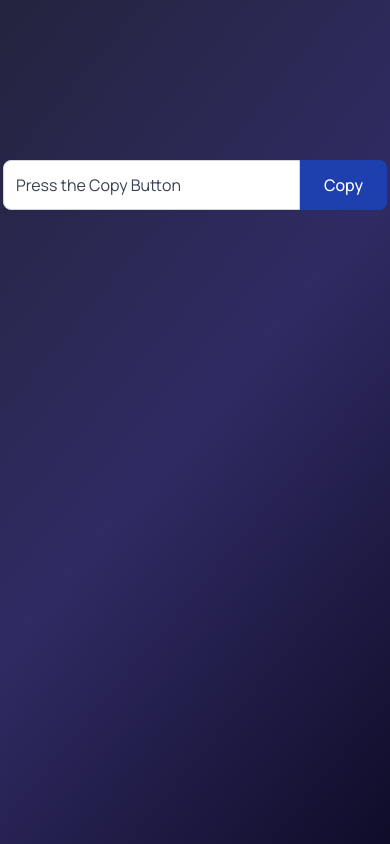
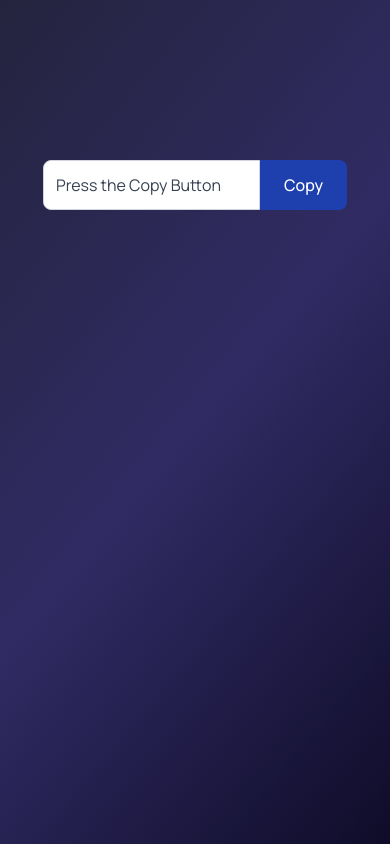
Before and after one commit to Official192/Copy-in-Clipboard, a plain HTML site: page index.html in a window 390 px wide. Drawn offline with nearby package versions, Linux system fonts and the light colour scheme.

Commit message:
Update style.css

```diff
--- a/style.css
+++ b/style.css
@@ -3,3 +3,10 @@
     font-family: "Manrope",sans-serif;
     display: flex;
 }
+
+@media screen and (max-width: 768px) {
+    main {
+        justify-content: center;
+        max-width: 1rem !important;
+    }
+}
```
